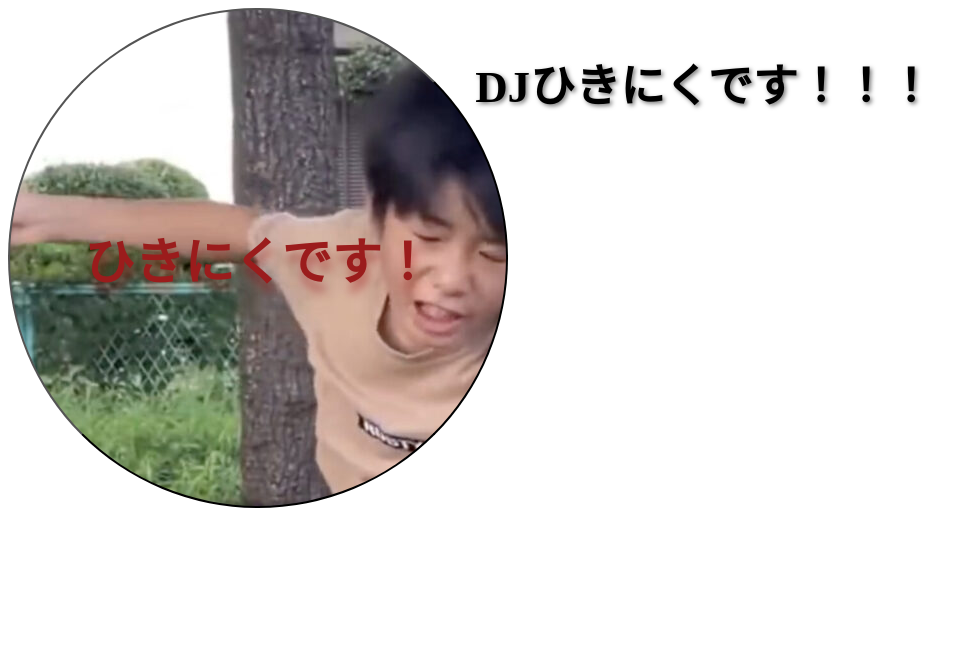
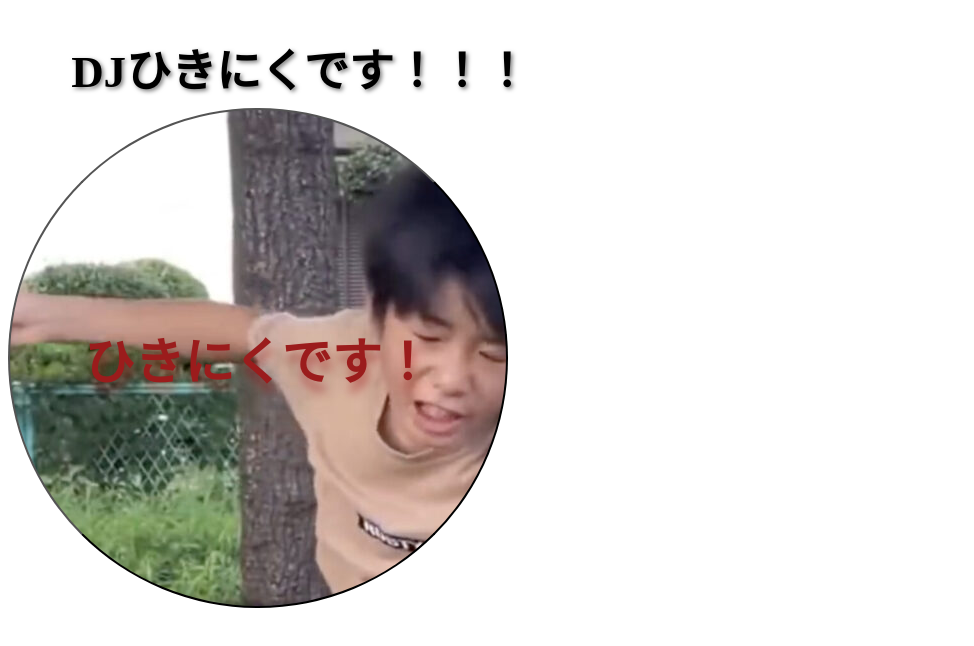
Before and after one commit to yumenewa2525/hikinikupage, a plain HTML site: page index.html in a window 1280 px wide. Shown: the whole page, without its empty margins (0-974 px from the left). Drawn offline with Linux system fonts and the light colour scheme.

Commit message:
Add files via upload

```diff
--- a/index.html
+++ b/index.html
@@ -15,6 +15,7 @@
       width: 500px;
       height: 500px;
       border-radius: 500px;
+      margin-top: 100px;
       font-size: 50px;
       font-weight: bold;
       color: #9b1c1c;
@@ -23,8 +24,8 @@
     }
     h1 {
   position: absolute;
-  top: 20px;
-  left: 55%;
+  top: 5px;
+  left: 300px;
   transform: translateX(-50%);
   color: #000000;
   font-size: 45px;
```
